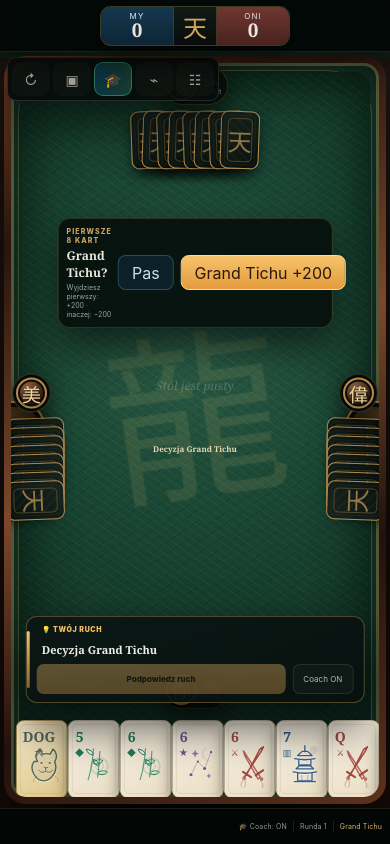
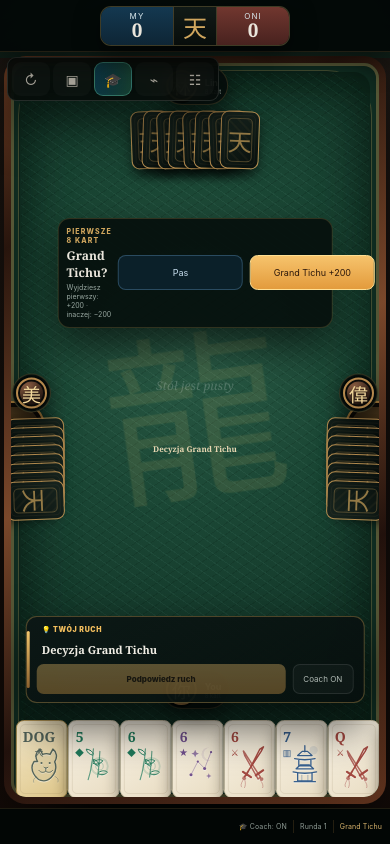
Before and after one commit to quendae/tichu, a website with bundled scripts: page index.html in a window 390 px wide. Built offline with nearby package versions, Linux system fonts and the light colour scheme.

Commit message:
fix: load responsive fidelity corrections

```diff
--- a/index.html
+++ b/index.html
@@ -6,6 +6,7 @@
   <meta name="theme-color" content="#07110e">
   <title>Tichu · QQND</title>
   <link rel="stylesheet" href="./styles.css">
+  <link rel="stylesheet" href="./concept-polish.css">
 </head>
 <body>
   <div id="app">
```
